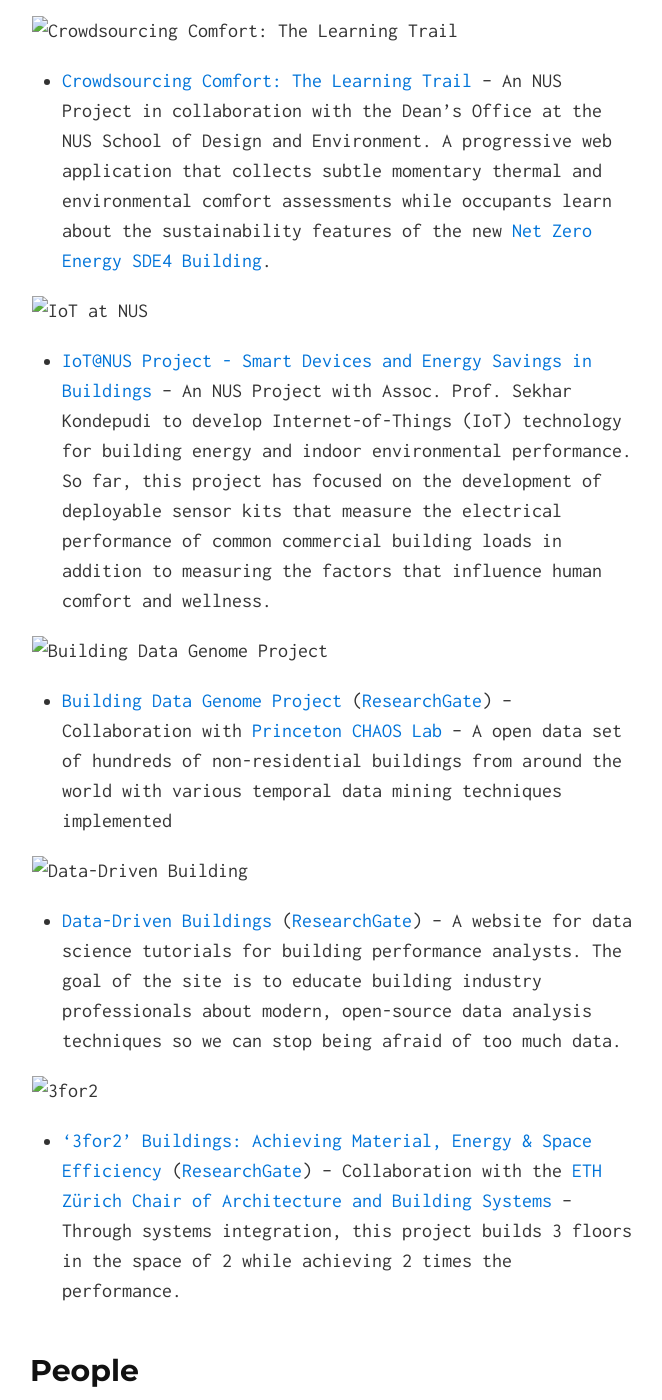
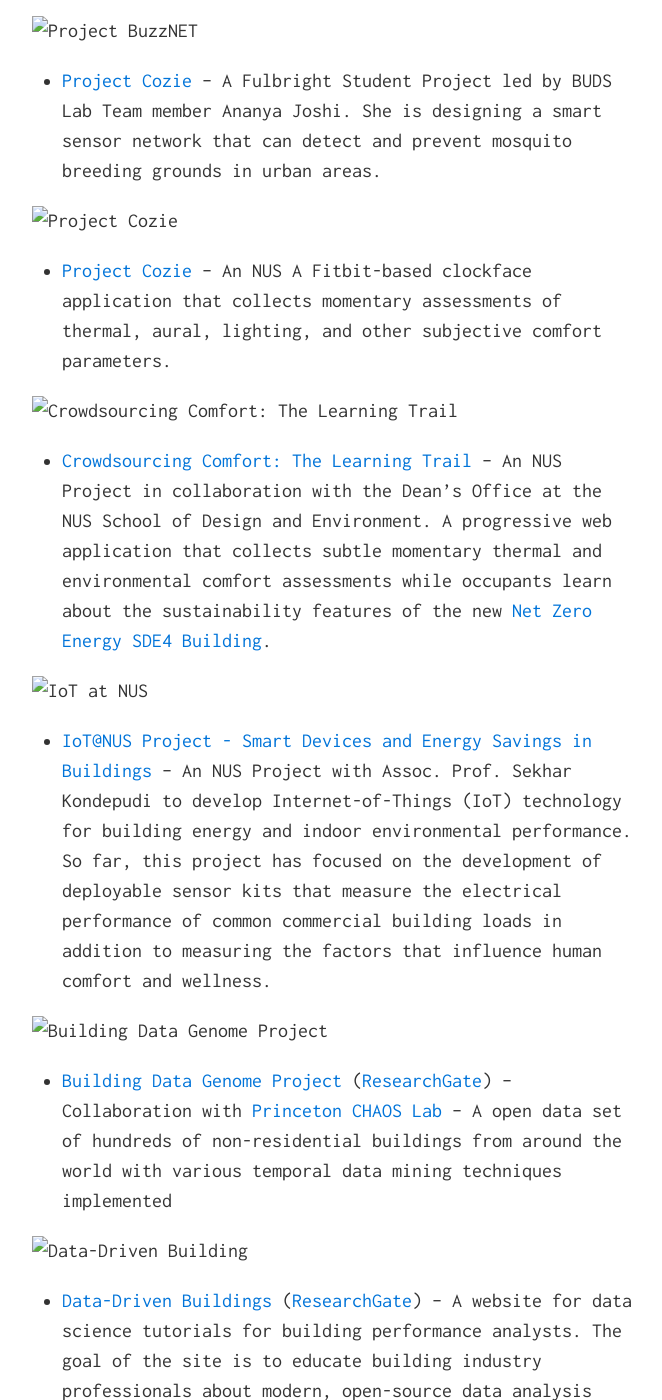
Before and after one commit to buds-lab/buds-lab.github.io, a Jekyll site: the page built from index.md, in a window 1280 px wide and 1400 px high, scrolled down 624 px. Shown: the whole window, without its empty margins (308-970 px from the left). Built offline with Jekyll 4.4.1, drawn with Linux system fonts in a browser that asks for light colours.

Commit message:
updated projects

```diff
--- a/index.md
+++ b/index.md
@@ -13,6 +13,13 @@ Check us out on [Twitter](http://bit.ly/2nsunzs){:target="_blank"} and [GitHub](
 BUDS Lab is in the [Dept. of Building](https://nus.edu/2mzJmtt){:target="_blank"} in the [School of Design and Environment](https://nus.edu/2myAMKc){:target="_blank"} at the [National University of Singapore (NUS)](https://nus.edu/2nsFXuj){:target="_blank"}. [NUS is the #1 ranked university in Asia and is in the top 25 globally.](https://nus.edu/2nczgAk){:target="_blank"}
 
 ## Projects
+
+![Project BuzzNET](buds-lab.github.io/buzznet.png)
+* [Project Cozie](https://www.linkedin.com/in/ananyaajoshi/){:target="_blank"} -- A Fulbright Student Project led by BUDS Lab Team member Ananya Joshi. She is designing a smart sensor network that can detect and prevent mosquito breeding grounds in urban areas.
+
+![Project Cozie](buds-lab.github.io/cozie.png)
+* [Project Cozie](https://cozie.app/){:target="_blank"} -- An NUS  A Fitbit-based clockface application that collects momentary assessments of thermal, aural, lighting, and other subjective comfort parameters.
+
 ![Crowdsourcing Comfort: The Learning Trail](buds-lab.github.io/learningtrail_smaller.png)
 * [Crowdsourcing Comfort: The Learning Trail](http://learningtrail.me/){:target="_blank"} -- An NUS Project in collaboration with the Dean's Office at the NUS School of Design and Environment. A progressive web application that collects subtle momentary thermal and environmental comfort assessments while occupants learn about the sustainability features of the new [Net Zero Energy SDE4 Building](https://www.youtube.com/watch?v=bjS6-hS0H8Y){:target="_blank"}.
 
@@ -25,8 +32,12 @@ BUDS Lab is in the [Dept. of Building](https://nus.edu/2mzJmtt){:target="_blank"
 ![Data-Driven Building](buds-lab.github.io/datadrivenbuilding.png)
 * [Data-Driven Buildings](http://bit.ly/2niv26Y){:target="_blank"} ([ResearchGate](http://bit.ly/2mf75Nf){:target="_blank"}) -- A website for data science tutorials for building performance analysts. The goal of the site is to educate building industry professionals about modern, open-source data analysis techniques so we can stop being afraid of too much data.
 
-![3for2](buds-lab.github.io/3for2.png)
-* ['3for2' Buildings: Achieving Material, Energy & Space Efficiency](http://bit.ly/2uexv4F){:target="_blank"} ([ResearchGate](http://bit.ly/2nijLnj){:target="_blank"}) -- Collaboration with the [ETH Z&uuml;rich Chair of Architecture and Building Systems](http://www.systems.arch.ethz.ch/){:target="_blank"} -- Through systems integration, this project builds 3 floors in the space of 2 while achieving 2 times the performance.
+
+#### Past Projects
+
+<!-- ![3for2](buds-lab.github.io/3for2.png) -->
+
+* ['3for2' Buildings: Achieving Material, Energy & Space Efficiency](http://bit.ly/2uexv4F){:target="_blank"} ([ResearchGate](http://bit.ly/2nijLnj){:target="_blank"})
 
 
 ## People
```
Also changed, not shown: ananya_joshi.png (added), buzznet.png (added), cozie.png (added).
